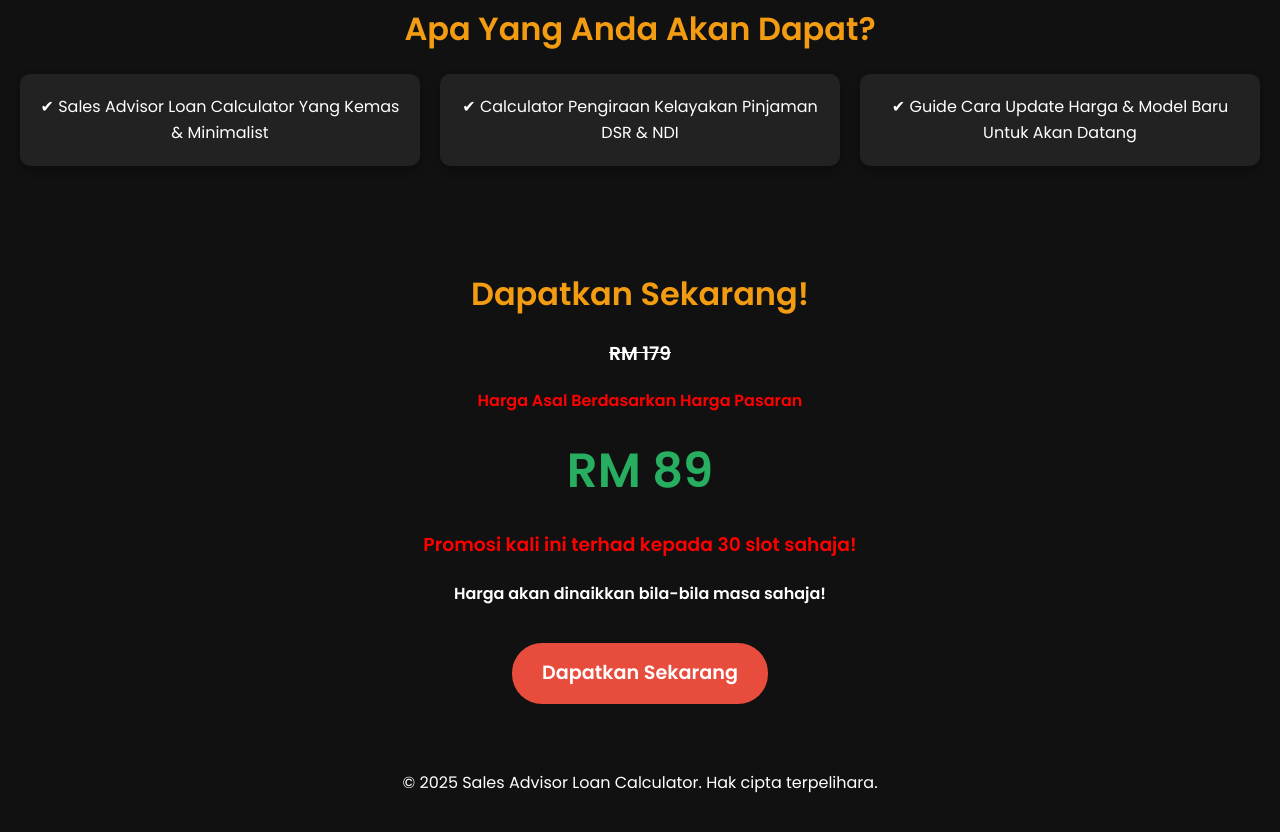
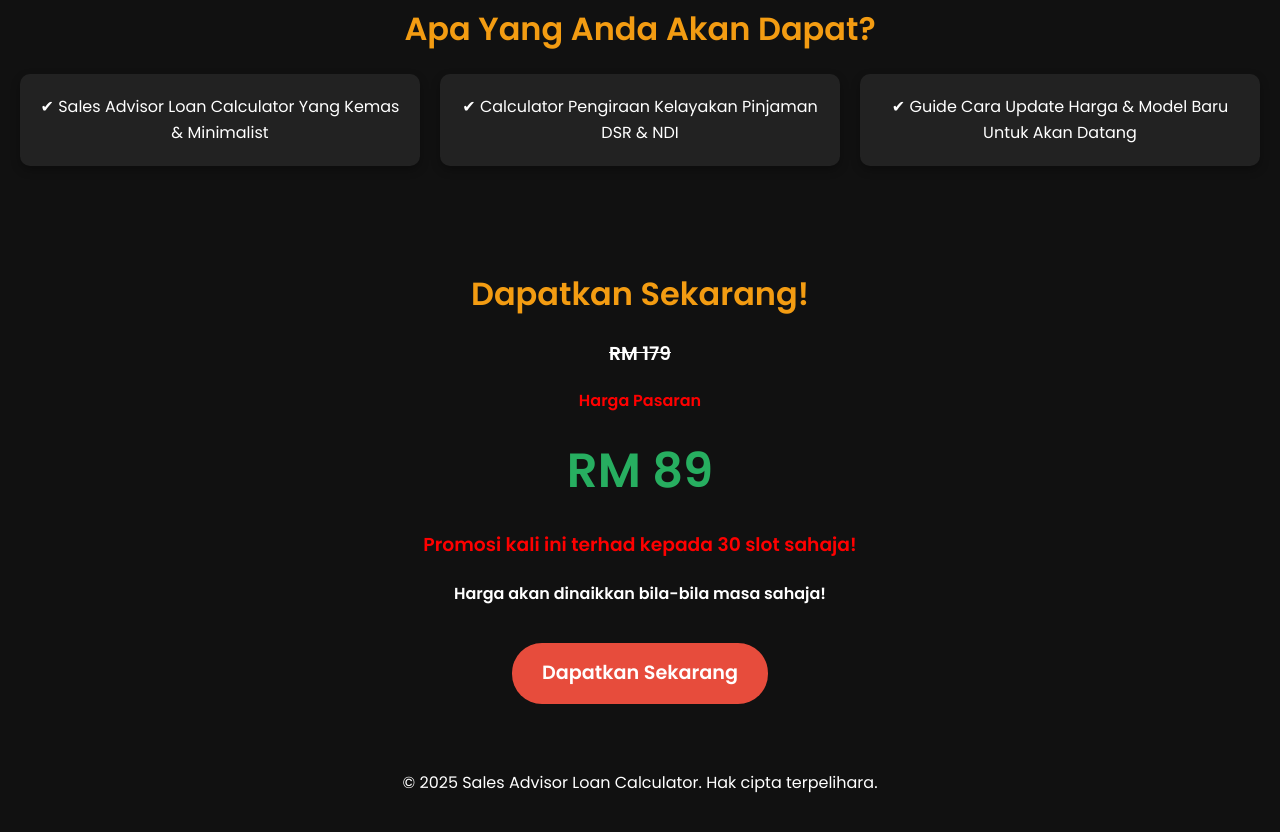
Before and after one commit to quadrox77/calculator, a plain HTML site: page index.html in a window 1280 px wide. Shown: the part 2892-3724 px from the top of the page. Drawn offline with Linux system fonts and the light colour scheme.

Commit message:
Update index.html

```diff
--- a/index.html
+++ b/index.html
@@ -204,7 +204,7 @@
     <h2 style="text-align: center;">Dapatkan Sekarang!</h2>
     <div style="text-align: center;">
       <h3><span class="original-price" style="text-decoration: line-through; color: #FFFFF;">RM 179</span></h3>
-      <p style="color: red; font-weight: bold;">Harga Asal Berdasarkan Harga Pasaran</p>
+      <p style="color: red; font-weight: bold;">Harga Pasaran</p>
       <h1><span class="promo-price">RM 89</span></h1>
       <h3 style="color: red;">Promosi kali ini terhad kepada 30 slot sahaja!</h3>
       <h4 style="color: white;">Harga akan dinaikkan bila-bila masa sahaja!</h4>
```
